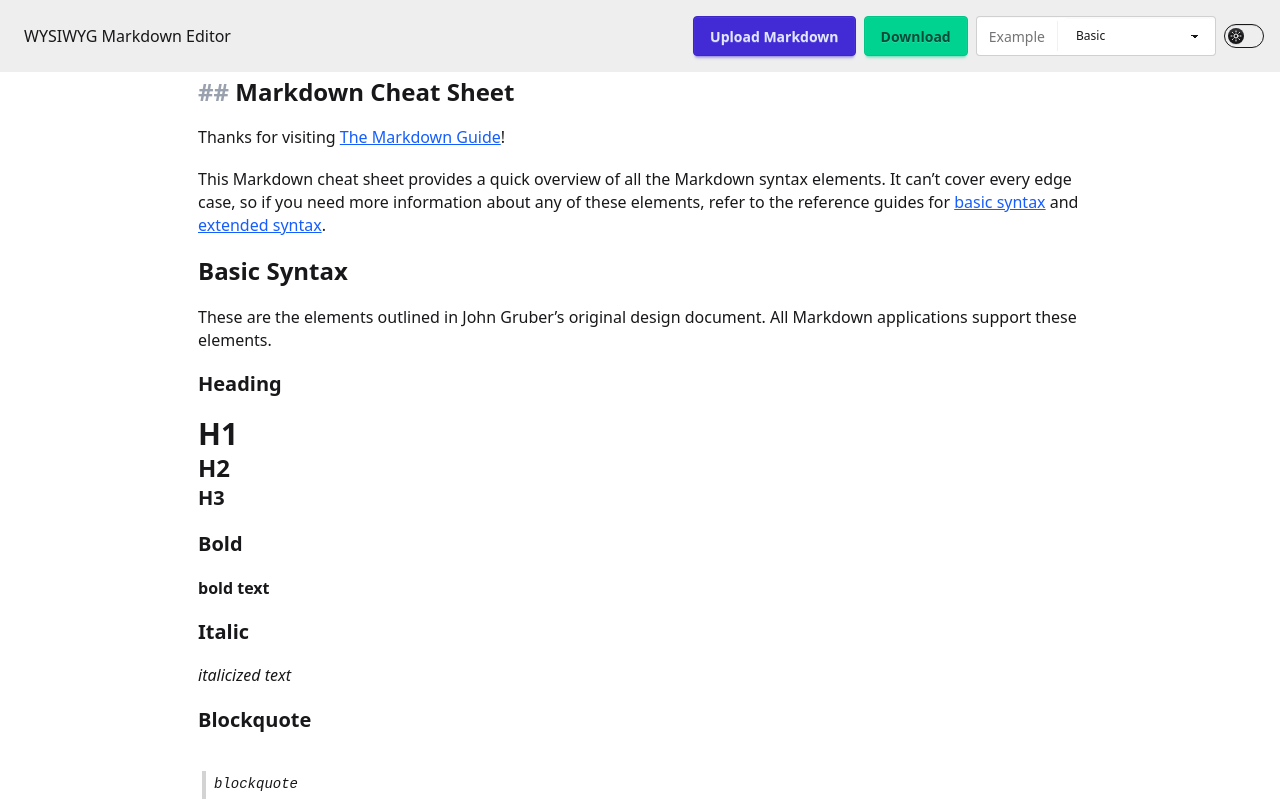
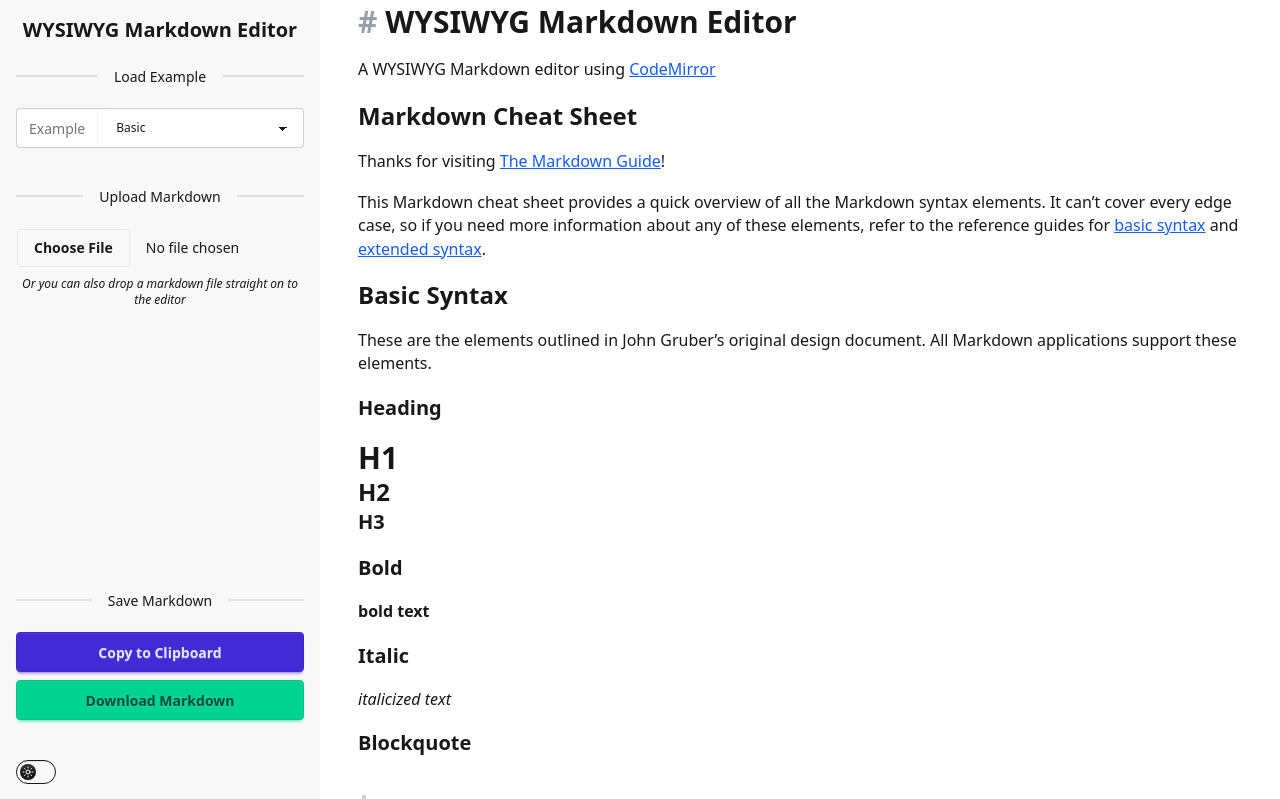
Before and after one commit to LBiddiscombe/wysiwyg-markdown-editor, a SvelteKit app: page / in a window 1280 px wide. Shown: the top 799 px of the page. Built offline with nearby package versions, Linux system fonts and the light colour scheme; a web font is replaced by a local one.

Commit message:
added upload, download, copy to clipboard

```diff
--- a/src/lib/examples/basic.md
+++ b/src/lib/examples/basic.md
@@ -1,3 +1,7 @@
+# WYSIWYG Markdown Editor
+
+A WYSIWYG Markdown editor using [CodeMirror](https://codemirror.net/)
+
 ## Markdown Cheat Sheet
 
 Thanks for visiting [The Markdown Guide](https://www.markdownguide.org)!
--- a/src/routes/+page.svelte
+++ b/src/routes/+page.svelte
@@ -2,35 +2,53 @@
 	import Editor from './Editor/Editor.svelte';
 	import { ThemeToggle } from '$lib';
 	import ExamplePicker from '$lib/ExamplePicker.svelte';
+	import type { SvelteComponent } from 'svelte';
 
 	let content = $state('');
+	let editorComponent = $state<SvelteComponent>();
+
+	function onFileChange(event: Event) {
+		const target = event.target as HTMLInputElement;
+		const files = target.files;
+
+		if (files && files.length > 0) {
+			const file = files[0];
+			editorComponent!.handleFile(file);
+		}
+	}
+
+	function handleDownload() {
+		const editorContent = editorComponent!.getContent();
+		const blob = new Blob([editorContent], { type: 'text/markdown' });
+		let url = URL.createObjectURL(blob);
+		let element = document.createElement('a');
+		element.setAttribute('download', 'Downloaded Successfully');
+		element.href = url;
+		element.download = 'markdown.md';
+		element.click();
+	}
+
+	function handleCopyToClipboard(event: Event) {
+		const target = event.target as HTMLButtonElement;
+		const editorContent = editorComponent!.getContent();
+
+		navigator.clipboard.writeText(editorContent);
+
+		target.textContent = 'Copied!';
+		setTimeout(() => {
+			target.textContent = 'Copy to Clipboard';
+		}, 1000);
+	}
 </script>
 
-<!-- <div class="navbar bg-base-100 sticky top-0 z-10 shadow-sm">
-	<div class="flex-1">
-		<a class="btn btn-ghost text-xl" href="/">Rich Markdown Editor</a>
-	</div>
-	<div class="flex-1">
-		<ExamplePicker bind:content />
-	</div>
-	<div class="flex-none">
-		<ThemeToggle />
-	</div>
-</div>
-
-<div class="container mx-auto max-w-4xl">
-	{#key content}
-		<Editor {content} editorId="editor-1" />
-	{/key}
-</div> -->
-
-<div class="drawer">
-	<input id="my-drawer-3" type="checkbox" class="drawer-toggle" />
-	<div class="drawer-content flex flex-col">
-		<!-- Navbar -->
-		<div class="navbar bg-base-300 w-full">
-			<div class="flex-none lg:hidden">
-				<label for="my-drawer-3" aria-label="open sidebar" class="btn btn-square btn-ghost">
+<div class="drawer lg:drawer-open">
+	<input id="my-drawer-2" type="checkbox" class="drawer-toggle" />
+	<div class="drawer-content flex flex-col items-center justify-start">
+		<!-- Page content here -->
+		<label
+			for="my-drawer-2"
+			class="btn btn-ghost-outline drawer-button sticky top-2 z-1 m-2 self-start lg:hidden"
+		>
 			<svg
 				xmlns="http://www.w3.org/2000/svg"
 				fill="none"
@@ -45,35 +63,35 @@
 				></path>
 			</svg>
 		</label>
-			</div>
-			<div class="mx-2 flex-1 px-2">WYSIWYG Markdown Editor</div>
-			<div class="hidden flex-none lg:block">
-				<ul class="menu menu-horizontal items-center gap-2">
-					<!-- Navbar menu content here -->
-					<button class="btn btn-primary">Upload Markdown</button>
-					<button class="btn btn-success">Download</button>
-					<ExamplePicker bind:content />
-					<ThemeToggle />
-				</ul>
-			</div>
-		</div>
-		<!-- Page content here -->
 		<div class="container mx-auto max-w-4xl">
 			{#key content}
-				<Editor {content} editorId="editor-1" />
+				<Editor bind:this={editorComponent} {content} editorId="editor-1" />
 			{/key}
 		</div>
 	</div>
 	<div class="drawer-side">
-		<label for="my-drawer-3" aria-label="close sidebar" class="drawer-overlay"></label>
-		<ul class="menu bg-base-200 min-h-full w-80 gap-2 p-4">
+		<label for="my-drawer-2" aria-label="close sidebar" class="drawer-overlay"></label>
+		<ul class="menu bg-base-200 text-base-content min-h-full w-80 p-4">
 			<!-- Sidebar content here -->
 			<div class="flex flex-1 flex-col gap-2">
-				<button class="btn btn-primary">Upload Markdown</button>
-				<button class="btn btn-success">Download</button>
+				<h1 class="mt-12 text-center text-xl font-bold lg:mt-0">WYSIWYG Markdown Editor</h1>
+				<div class="divider">Load Example</div>
 				<ExamplePicker bind:content />
+				<div class="divider mt-8">Upload Markdown</div>
+				<input
+					type="file"
+					class="file-input file-input-ghost"
+					accept=".md"
+					onchange={onFileChange}
+				/>
+				<p class="text-center text-xs italic">
+					Or you can also drop a markdown file straight on to the editor
+				</p>
 			</div>
-			<div class="flex flex-none justify-end">
+			<div class="flex flex-none flex-col gap-2">
+				<div class="divider">Save Markdown</div>
+				<button class="btn btn-primary" onclick={handleCopyToClipboard}>Copy to Clipboard</button>
+				<button class="btn btn-success mb-8" onclick={handleDownload}>Download Markdown</button>
 				<ThemeToggle />
 			</div>
 		</ul>
--- a/src/routes/Editor/Editor.svelte
+++ b/src/routes/Editor/Editor.svelte
@@ -12,6 +12,32 @@
 	const lightTheme = EditorView.theme({}, { dark: false });
 	const darkTheme = EditorView.theme({}, { dark: true });
 
+	export function getContent() {
+		if (!editor) return '';
+		return editor.state.doc.toString();
+	}
+
+	export function handleFile(file: File) {
+		if (!editor) return;
+		if (editor.state.readOnly) return true;
+		let reader = new FileReader();
+		reader.readAsText(file);
+
+		reader.onload = () => {
+			if (!/[\x00-\x08\x0e-\x1f]{2}/.test(reader.result as string)) {
+				editor!.dispatch({
+					changes: [
+						{
+							from: 0,
+							to: editor!.state.doc.length,
+							insert: reader.result as string
+						}
+					]
+				});
+			}
+		};
+	}
+
 	onMount(() => {
 		const parent = document.getElementById(editorId)!;
 		editor = new EditorView({
@@ -22,16 +48,11 @@
 					...extensions,
 					themeCompartment.of(appState.dark ? darkTheme : lightTheme),
 					EditorView.updateListener.of((update) => {
-						untrack(() => {
-							content = update.state.doc.toString();
-						});
+						content = update.state.doc.toString();
 					}),
 					EditorView.domEventHandlers({
 						drop(event, view) {
 							if (!event.dataTransfer) return false;
-							if (view.state.readOnly) return true;
-
-							const text = [];
 
 							let files = event.dataTransfer.files;
 							if (!files || files.length > 1 || files[0].type !== 'text/markdown') {
@@ -40,21 +61,7 @@
 							}
 
 							if (files) {
-								let reader = new FileReader();
-								reader.onload = () => {
-									if (!/[\x00-\x08\x0e-\x1f]{2}/.test(reader.result as string)) {
-										view.dispatch({
-											changes: [
-												{
-													from: 0,
-													to: view.state.doc.length,
-													insert: reader.result as string
-												}
-											]
-										});
-									}
-								};
-								reader.readAsText(files[0]);
+								handleFile(files[0]);
 								return true;
 							}
 
```
Lines whose indentation alone changed are shown as unchanged.
